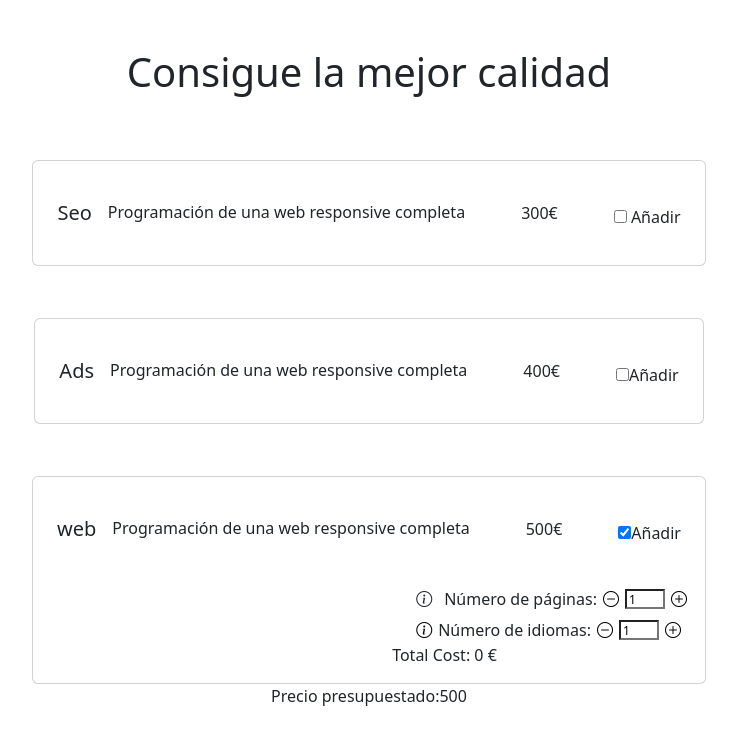
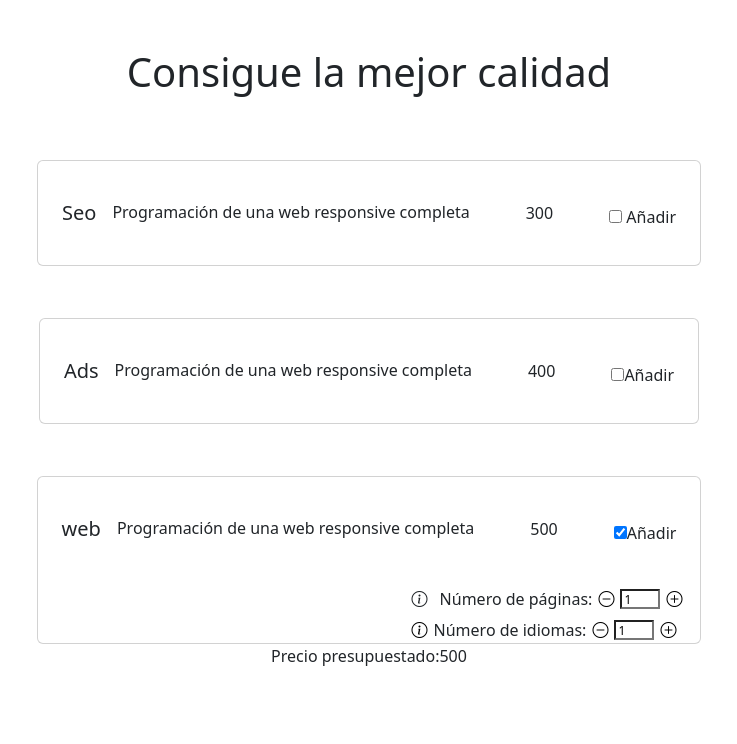
Before and after one commit to ezeam/S6.-Pressupostos, an Angular app: page / in a window 1280 px wide. Both pictures are taken after a click on the checkbox 895 px from the left and 532 px from the top of the page. Shown: the top 744 px of the page, without its empty margins (271-1008 px from the left). Built offline with nearby package versions, Linux system fonts and the light colour scheme.

Commit message:
WIP-el precio parcial entra como 0 y no funciona la suma al coste total

```diff
--- a/src/app/home/home.component.html
+++ b/src/app/home/home.component.html
@@ -12,7 +12,7 @@
               <div class="card-body d-flex flex-column flex-lg-row align-items-center">
                 <h5 class="card-title m-2">Seo</h5>
                 <h6 class="card-subtitle m-2">Programación de una web responsive completa</h6>
-                <p class="card-text mx-5 my-4">300€</p>
+                <p class="card-text mx-5 my-4">{{precioSeo}}</p>
                 <p class="mb-0 m-2">
                   <input type="checkbox" formControlName="seo" (change)="onChangeSeo($event)"> Añadir
                 </p>
@@ -29,7 +29,7 @@
               <div class="card-body d-flex flex-column flex-lg-row align-items-center">
                 <h5 class="card-title m-2">Ads</h5>
                 <h6 class="card-subtitle m-2">Programación de una web responsive completa</h6>
-                <p class="card-text mx-5 my-4">400€</p>
+                <p class="card-text mx-5 my-4">{{precioAds}}</p>
                 <p class="mb-0 m-2">
                   <input type="checkbox" formControlName="ads" (change)="onChangeAds($event)">Añadir
                 </p>
@@ -46,13 +46,13 @@
             <div class="card-body d-flex flex-column flex-lg-row align-items-center">
               <h5 class="card-title m-2">web</h5>
               <h6 class="card-subtitle m-2">Programación de una web responsive completa</h6>
-              <p class="card-text mx-5 my-4">500€</p>
+              <p class="card-text mx-5 my-4">{{precioWeb}}</p>
               <p class="mb-0 m-2"><input type="checkbox" formControlName="web" (change)="onChangeWeb($event)">Añadir</p>
             </div>
             @if(formularioHome.get('web')?.value){
               <div class="row">
                 <div class="col-12 d-flex justify-content-end">
-                  <app-panel></app-panel>
+                  <app-panel (cambioCoste)="actualizarPrecioTotal($event)"></app-panel>
                 </div>
               </div>
             }
--- a/src/app/home/home.component.ts
+++ b/src/app/home/home.component.ts
@@ -1,8 +1,9 @@
-import { Component } from '@angular/core';
+import { Component, Input } from '@angular/core';
 import { CommonModule } from '@angular/common';
 import { RouterOutlet } from '@angular/router';
 import { ReactiveFormsModule, FormGroup, FormBuilder } from '@angular/forms';
 import { PanelComponent } from '../panel/panel.component';
+import { BudgetService } from '../services/budget.service';
 
 @Component({
   selector: 'app-home',
@@ -16,9 +17,10 @@ export class HomeComponent {
   precioAds: number = 400;
   precioWeb: number = 500;
   precioTotal: number = 0;
+  precioParcial: number = 0;
   formularioHome: FormGroup;
 
-  constructor(private fb: FormBuilder) {
+  constructor(private fb: FormBuilder, private budgetService: BudgetService) {
     this.formularioHome = this.fb.group({
       seo: [false],
       ads: [false],
@@ -54,5 +56,33 @@ export class HomeComponent {
     }
   }
 
+  private calcularPrecioParcial(): void {
+    this.precioParcial = 0;
+
+    if (this.formularioHome.get('seo')?.value) {
+      this.precioParcial += this.precioSeo;
+    }
+
+    if (this.formularioHome.get('ads')?.value) {
+      this.precioParcial += this.precioAds;
+    }
+
+    if (this.formularioHome.get('web')?.value) {
+      this.precioParcial += this.precioWeb;
+    }
+
+    this.precioTotal = this.precioParcial;
+  }
+
+  actualizarPrecioTotal(coste: number): void {
+    console.log("Precio total al entrar: ", this.precioTotal);
+    console.log("Precio parcial al entrar: ", this.precioParcial);
+    console.log("Coste que llega del panel: ", coste)
+    this.precioTotal = this.precioParcial;
+    console.log("Precio total al que se le ha asignado el precio parcial: ", this.precioTotal);
+    this.precioTotal = this.precioTotal + coste;
+    console.log("Precio total final: ", this.precioTotal);
+  }
+
 
 }
--- a/src/app/panel/panel.component.html
+++ b/src/app/panel/panel.component.html
@@ -1,4 +1,4 @@
-<form [formGroup] = "formularioPanel" (submit)="validaciones()">
+<form [formGroup] = "formularioPanel">
   <div class="container">
     <div class="row">
       <div class="col d-flex justify-content-center align-items-center">
@@ -37,7 +37,7 @@
           <i class="bi bi-info-circle"></i>
         </button>
         <label for="idiomas">Número de idiomas:</label>
-        <button class="botonRestar" (click)="restar('idiomas')" >
+        <button class="botonRestar" (click)="restar('idiomas') " >
           <i class="bi bi-dash-circle"></i>
         </button>
         <input type="number" formControlName="idiomas" value="1">
@@ -61,5 +61,4 @@
       </div>
     </div>
   }
-  <p>Total Cost: {{ costeExtra }} €</p>
 </form>
--- a/src/app/panel/panel.component.ts
+++ b/src/app/panel/panel.component.ts
@@ -1,4 +1,4 @@
-import { Component } from '@angular/core';
+import { Component, EventEmitter, Output } from '@angular/core';
 import { ReactiveFormsModule, FormBuilder, FormGroup, Validators } from '@angular/forms';
 import { BudgetService } from '../services/budget.service';
 
@@ -11,51 +11,38 @@ import { BudgetService } from '../services/budget.service';
 })
 export class PanelComponent {
   formularioPanel: FormGroup;
-  costeExtra: number = 0;
+  @Output() cambioCoste = new EventEmitter<number>();
 
   constructor(private fb: FormBuilder, private budgetService: BudgetService) {
     this.formularioPanel = this.fb.group({
       paginas: [1, [Validators.required, Validators.min(1)]],
       idiomas: [1, [Validators.required, Validators.min(1)]]
     });
-    //this.formularioPanel.get('paginas')?.valueChanges.subscribe(values =>{
-     //this.costeExtra = this.calcularPresupuesto();
-    //});
   }
 
-  calcularPresupuesto(){
-    const { paginas, idiomas } = this.formularioPanel.value;
-    if(this.formularioPanel.valid){
-      this.costeExtra = this.budgetService.calcularCoste(paginas, idiomas)
+  calcularCoste(): void {
+    const numPaginas = this.formularioPanel.get('paginas')?.value || 1;
+    const numIdiomas = this.formularioPanel.get('idiomas')?.value || 1;
+    const coste = this.budgetService.calcularCoste(numPaginas, numIdiomas);
+    this.cambioCoste.emit(coste);
+  }
+
+  sumar(campo: string): void {
+    const valorInput = this.formularioPanel.get(campo);
+    if (valorInput) {
+      valorInput.setValue(valorInput.value + 1);
+      this.calcularCoste();
     }
   }
 
-  validaciones() {
-    if(this.formularioPanel.invalid){
-      return
-    }
-  }
-
-  sumar(campo: string) {
+  restar(campo: string): void {
     const valorInput = this.formularioPanel.get(campo);
     if (valorInput) {
-      valorInput.setValue(valorInput.value + 1);
-    }
-
-
-    //let valorActual = this.formularioPanel.get(campo)?.value;
-    //console.log("Valor actual suma: ", valorActual);
-    //this.formularioPanel.get(campo)?.setValue(valorActual + 1);
-
-
-    //valorActual += 1;
-    //this.formularioPanel.get('numPaginas')?.setValue(valorActual);
-  }
-
-  restar(campo: string) {
-    let valorInput = this.formularioPanel.get(campo);
-    if (valorInput) {
       valorInput.setValue(valorInput.value - 1);
+      if(valorInput.value < 0){
+        valorInput.setValue(1);
+      }
+      this.calcularCoste();
     }
   }
 }
```
